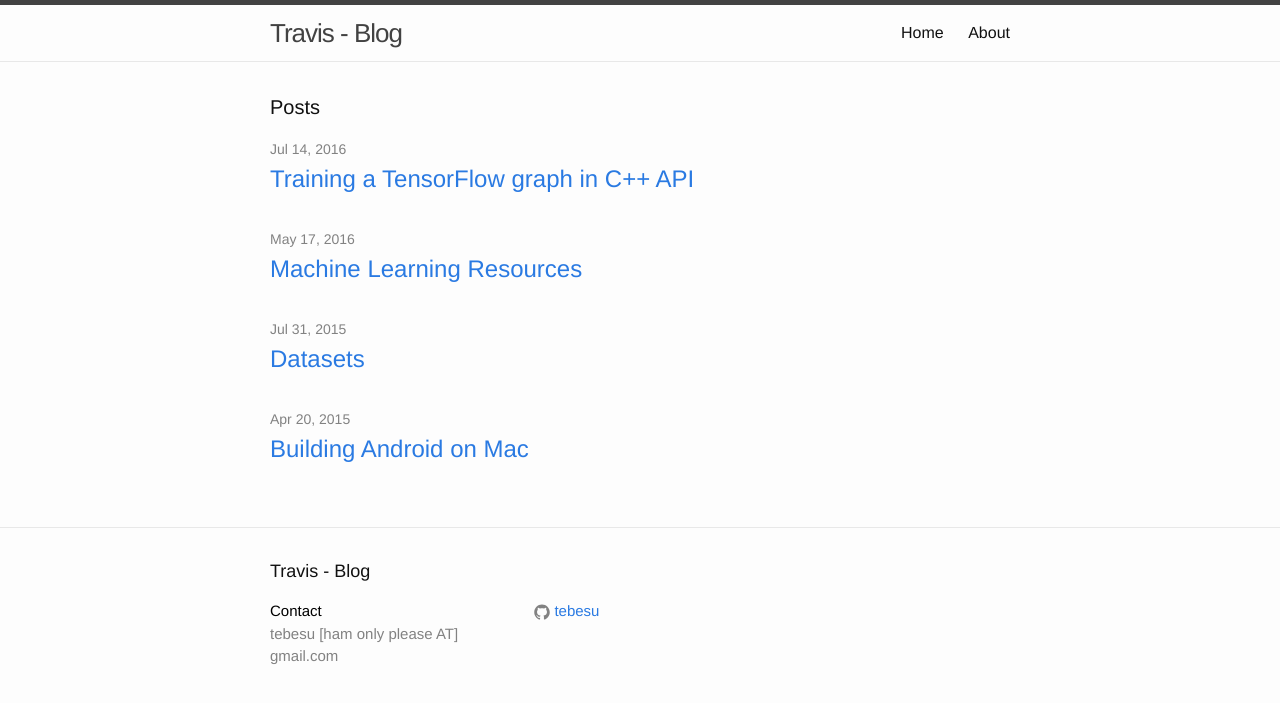
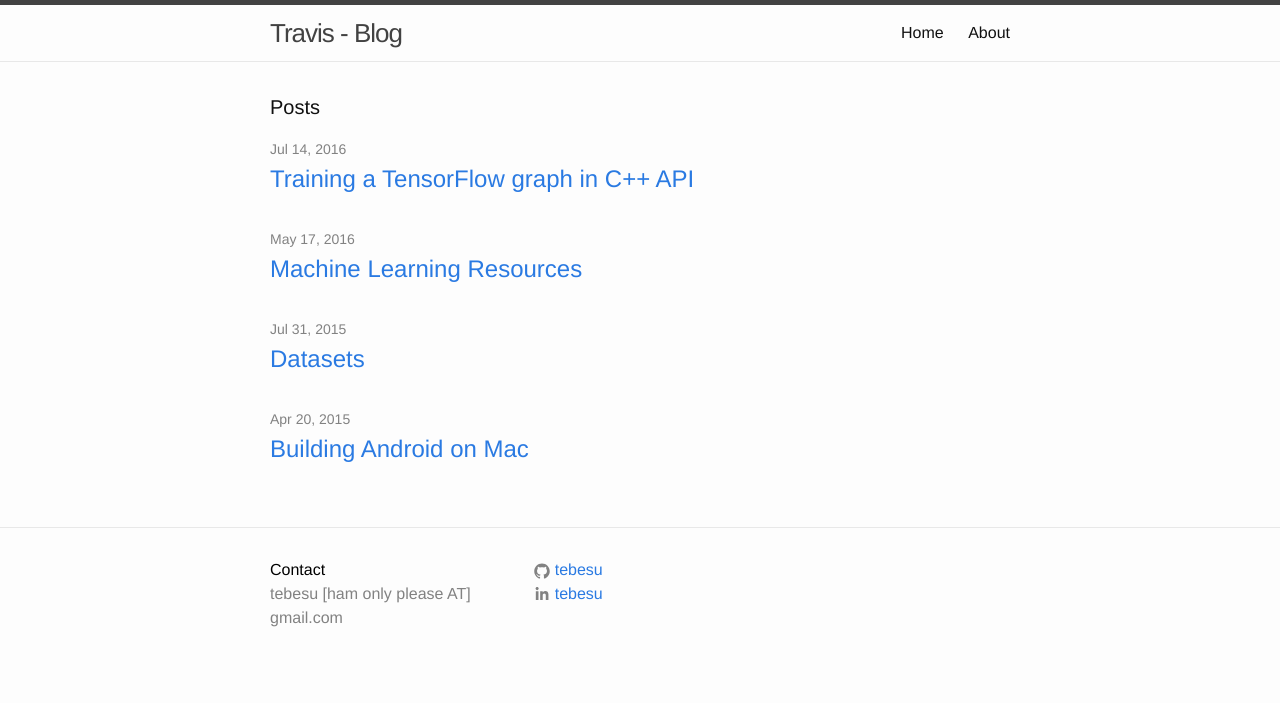
Before and after one commit to tebesu/tebesu.github.io, a Jekyll site: the page built from index.html, in a window 1280 px wide. Shown: the top 703 px of the page. Built offline with Jekyll 4.4.1, drawn with Linux system fonts in a browser that asks for light colours.

Commit message:
added linkedin username

```diff
--- a/_config.yml
+++ b/_config.yml
@@ -4,8 +4,9 @@
 description:
 baseurl: "" # the subpath of your site, e.g. /blog/
 url: "https://tebesu.github.io/" # the base hostname & protocol for your site
-twitter_username:
+#twitter_username:
 github_username:  tebesu
+linkedin_username:  tebesu
 
 # Build settings
 markdown: kramdown
--- a/_includes/footer.html
+++ b/_includes/footer.html
@@ -2,7 +2,7 @@
 
   <div class="wrapper">
 
-    <h2 class="footer-heading">{{ site.title }}</h2>
+    <!-- <h2 class="footer-heading">{{ site.title }}</h2> -->
 
     <div class="footer-col-wrapper">
       <div class="footer-col  footer-col-1">
@@ -28,6 +28,24 @@
           </li>
           {% endif %}
 
+          {% if site.linkedin_username %}
+          <li>
+            <a href="https://www.linkedin.com/in/{{ site.linkedin_username }}">
+              <span class="icon  icon--linkedin">
+                <svg viewBox="0 50 512 512" >
+                  <path fill="#828282" d="M150.65,100.682c0,27.992-22.508,50.683-50.273,50.683c-27.765,0-50.273-22.691-50.273-50.683
+                                                          C50.104,72.691,72.612,50,100.377,50C128.143,50,150.65,72.691,150.65,100.682z M143.294,187.333H58.277V462h85.017V187.333z
+                                                                  M279.195,187.333h-81.541V462h81.541c0,0,0-101.877,0-144.181c0-38.624,17.779-61.615,51.807-61.615
+                                                                          c31.268,0,46.289,22.071,46.289,61.615c0,39.545,0,144.181,0,144.181h84.605c0,0,0-100.344,0-173.915
+                                                                          s-41.689-109.131-99.934-109.131s-82.768,45.369-82.768,45.369V187.333z"/>
+                </svg>
+              </span>
+
+              <span class="username">{{ site.linkedin_username }}</span>
+            </a>
+          </li>
+          {% endif %}
+
           {% if site.twitter_username %}
           <li>
             <a href="https://twitter.com/{{ site.twitter_username }}">
@@ -42,7 +60,6 @@
             </a>
           </li>
           {% endif %}
-
         </ul>
       </div>
 
--- a/_sass/_layout.scss
+++ b/_sass/_layout.scss
@@ -108,7 +108,7 @@
 }
 
 .footer-col-wrapper {
-    font-size: 15px;
+    /*font-size: 15px;*/
     color: $grey-color;
     margin-left: -$spacing-unit / 2;
     @extend %clearfix;
```
